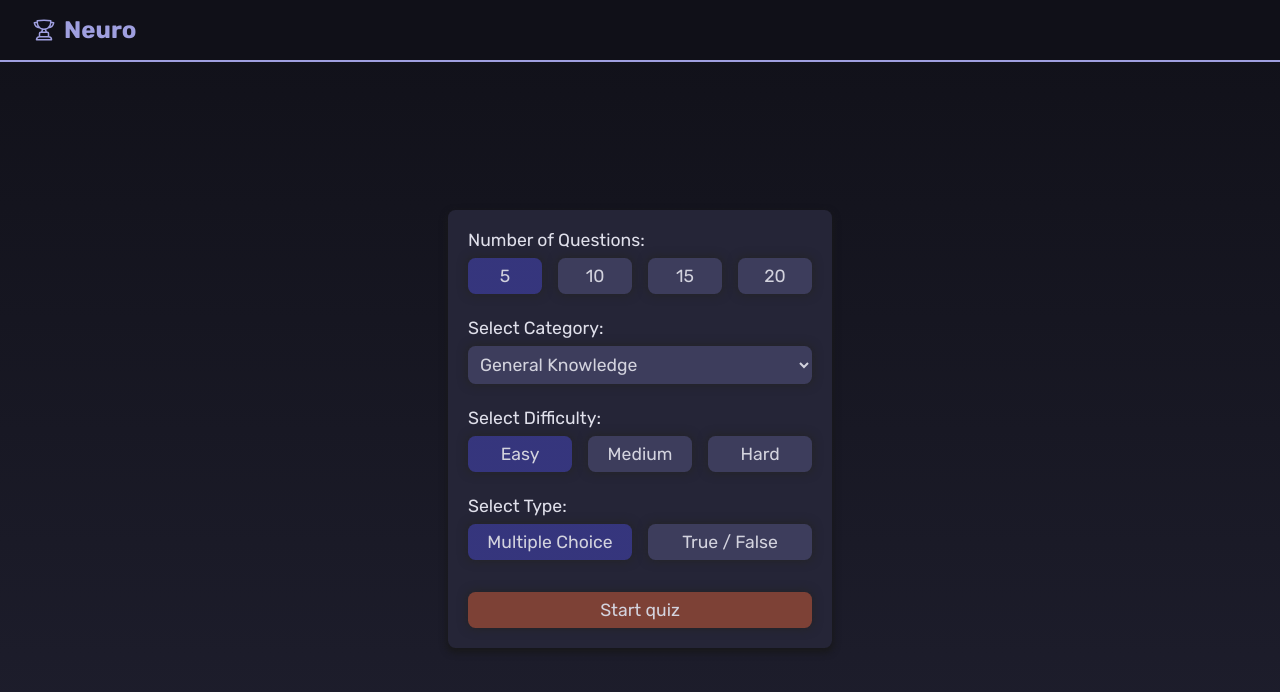
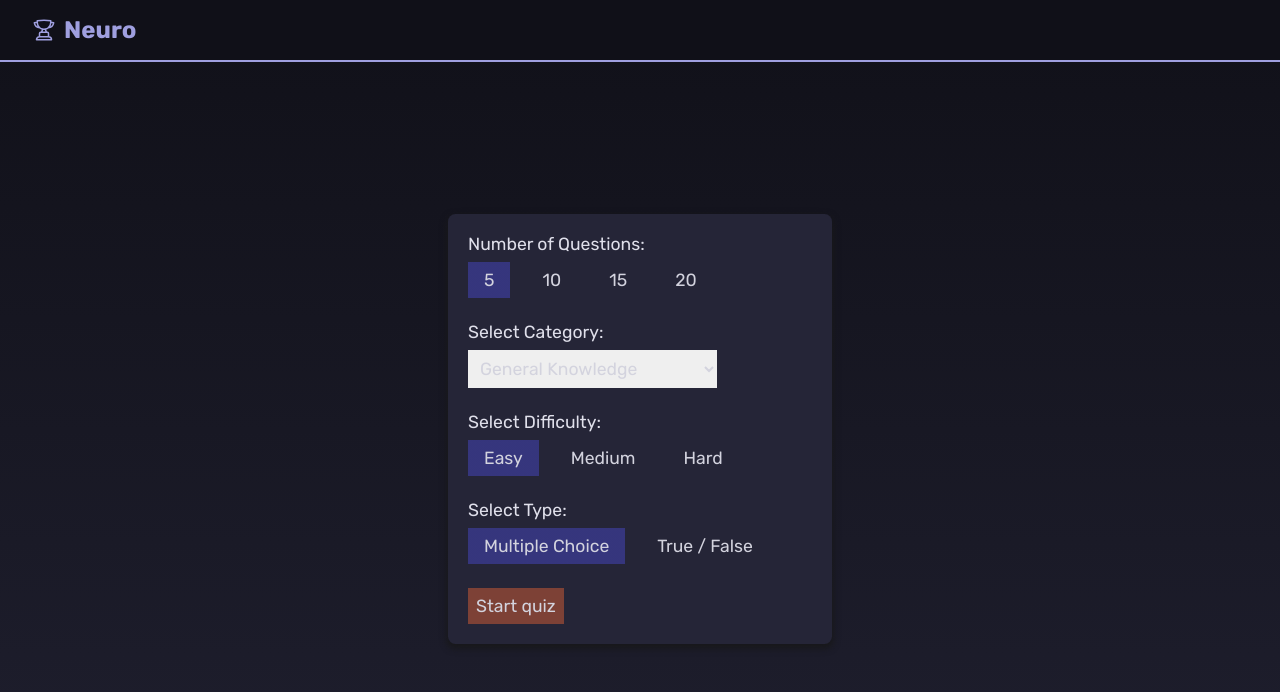
Before and after one commit to tariqs26/neuro, a React (Vite) app: page / in a window 1280 px wide. Shown: the top 692 px of the page. Built offline with nearby package versions, Linux system fonts and the light colour scheme.

Commit message:
add margin-bottom to label, increase font size

```diff
--- a/src/components/Form/Form.css
+++ b/src/components/Form/Form.css
@@ -17,24 +17,16 @@ form {
 
 label {
   color: var(--label-clr);
+  display: block;
+  margin-bottom: 0.5rem;
+  font-size: 1.1rem;
 }
 
-.input-container {
-  width: 100%;
-}
-
-.form-control,
-.opt-group option {
+.form-control {
   color: var(--text-clr);
-  background-color: var(--inp-bg);
-  box-shadow: 0 0 0.5rem 0.1rem var(--inp-outline);
   border: none;
-  border-radius: 7.5px;
   font-size: inherit;
-  margin-top: 0.5rem;
   padding: 0.5rem;
-  width: 100%;
-  user-select: none;
 }
 
 .form-control:focus {
```
